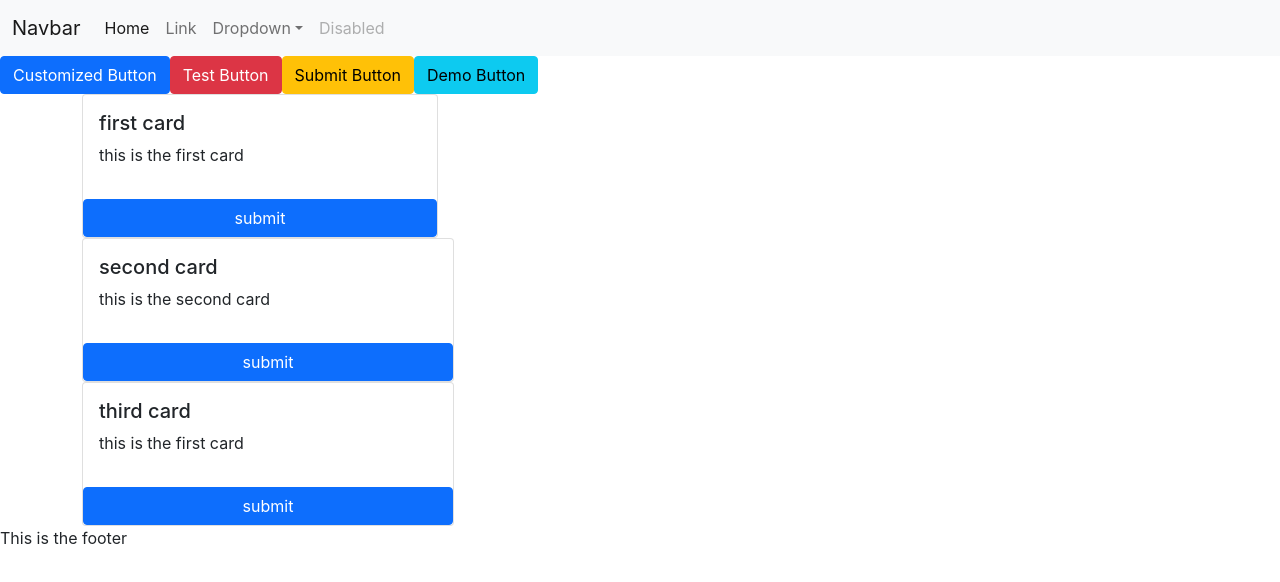
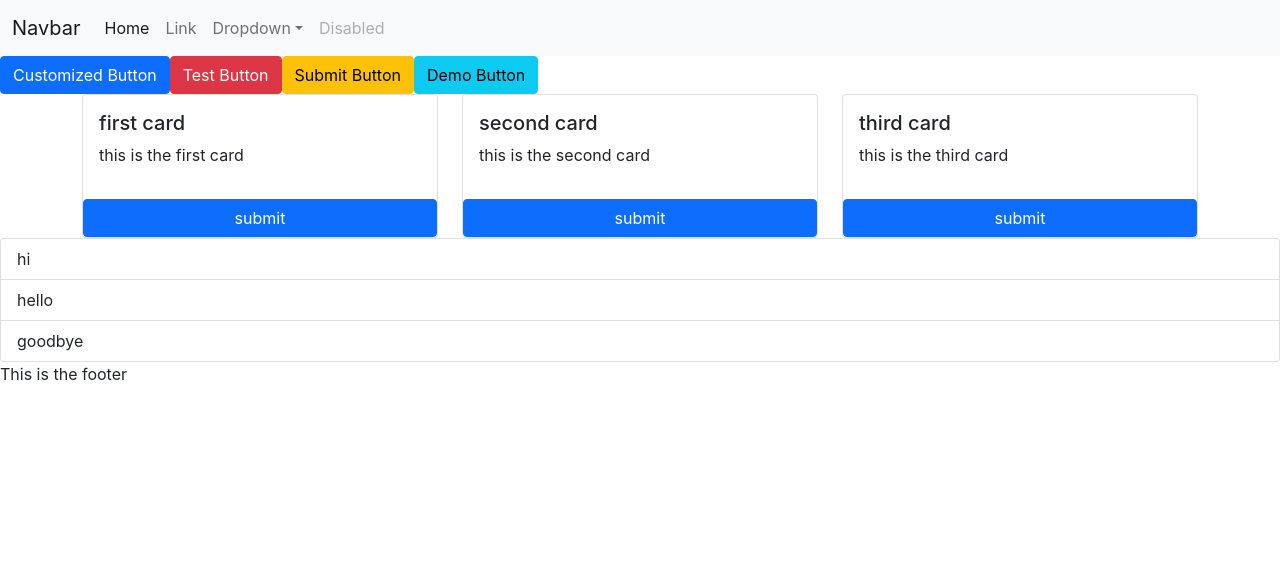
Before and after one commit to Bably15/react-js, a React (Create React App) app: page / in a window 1280 px wide. Shown: the top 582 px of the page. Built offline with nearby package versions, Linux system fonts and the light colour scheme.

Commit message:
list added

```diff
--- a/src/App.js
+++ b/src/App.js
@@ -1,9 +1,11 @@
 import Header from "./component/Header";
 import Button from "./component/Button";
 import Card from "./component/Card";
+import List from "./component/List";
 import Footer from "./component/Footer";
 
 function App() {
+    const newArr = ["hi", "hello", "goodbye"];
     return (
         <div className="App">
             <Header />
@@ -12,22 +14,28 @@ function App() {
             <Button color="warning" text="Submit Button" />
             <Button color="info" text="Demo Button" />
             <div className="container">
-                <div className="row">
+                <div className="row align-items-center">
                     <div className="col-4">
                         <Card
                             title="first card"
                             text="this is the first card"
                         />
                     </div>
-                </div>
-                <div className="col-4">
-                    <Card title="second card" text="this is the second card" />
-                </div>
-                <div className="col-4">
-                    <Card title="third card" text="this is the first card" />
+                    <div className="col-4">
+                        <Card
+                            title="second card"
+                            text="this is the second card"
+                        />
+                    </div>
+                    <div className="col-4">
+                        <Card
+                            title="third card"
+                            text="this is the third card"
+                        />
+                    </div>
                 </div>
             </div>
-
+            <List array={newArr} />
             <Footer />
         </div>
     );
--- /dev/null
+++ b/src/component/List.js
@@ -0,0 +1,16 @@
+const List = (props) => {
+    const { array } = props;
+    console.log(props);
+
+    return (
+        <ul class="list-group">
+            {array.map((element) => (
+                <li class="list-group-item">{element}</li>
+            ))}
+
+            {/* <li class="list-group-item">A second item</li>
+            <li class="list-group-item">A third item</li> */}
+        </ul>
+    );
+};
+export default List;
```
